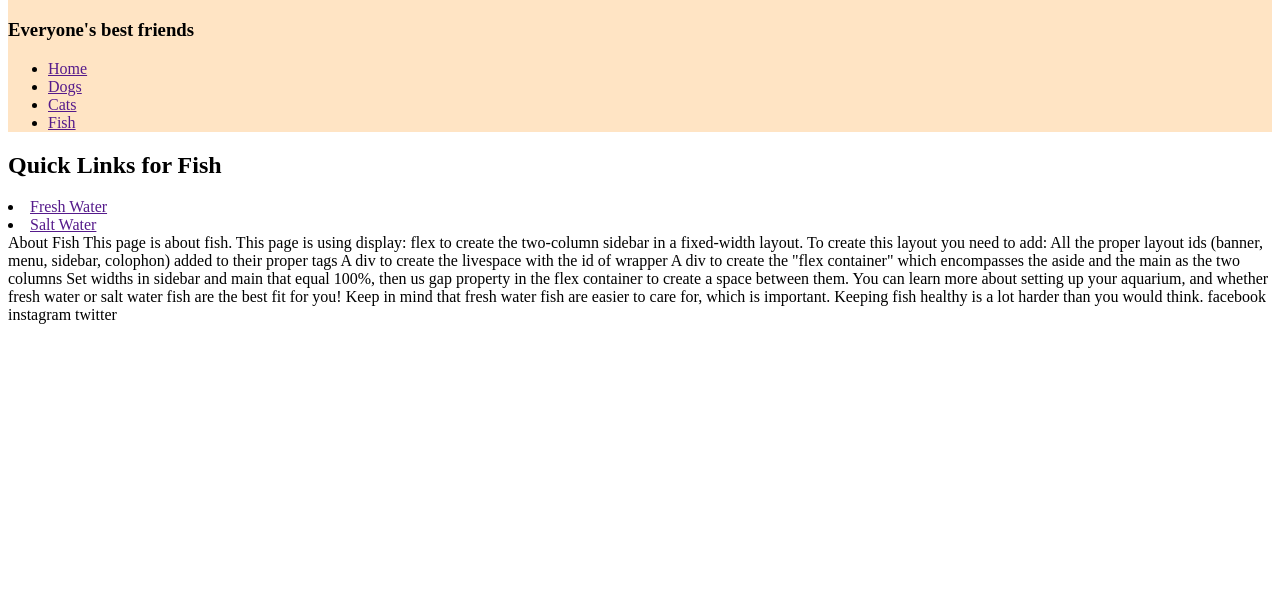
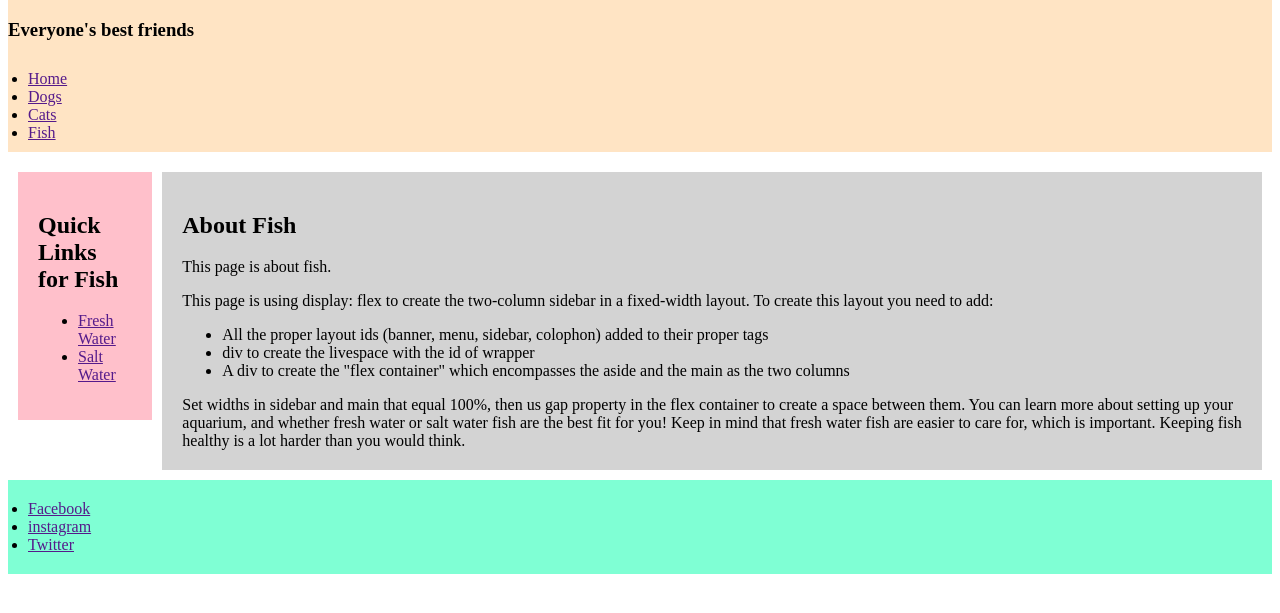
Before and after one commit to ErinJo11/Flexbox-1, a plain HTML site: page index.html in a window 1280 px wide. Shown: the part 61-674 px from the top of the page. Drawn offline with Linux system fonts and the light colour scheme.

Commit message:
completed this

```diff
--- a/index.html
+++ b/index.html
@@ -12,33 +12,49 @@
 <h1>Pets</h1>
 <h3>Everyone's best friends</h3>
 </div>
-<ul>
+
+<nav>
+<ul class="nav-list">
 <li><a href="">Home</a></li>
 <li><a href="">Dogs</a></li>
 <li><a href="">Cats</a></li>
 <li><a href="">Fish</a></li>
-
 </ul>
+</nav>
 </header>
 
+<div class="wrapper">
+<aside class="sidebar">
+
 <h2>Quick Links for Fish</h2>
+<ul>
 <li><a href="">Fresh Water</a></li>
 <li><a href="">Salt Water</a></li>
+</ul>
+</aside>
 
-About Fish
-This page is about fish.
+<main class="main">
+<h2>About Fish</h2>
+<p>This page is about fish.</p>
 
-This page is using display: flex to create the two-column sidebar in a fixed-width layout. To create this layout you need to add:
+<p>This page is using display: flex to create the two-column sidebar in a fixed-width layout. To create this layout you need to add:</p>
 
-All the proper layout ids (banner, menu, sidebar, colophon) added to their proper tags
-A div to create the livespace with the id of wrapper
-A div to create the "flex container" which encompasses the aside and the main as the two columns
+<ul>
+<li>All the proper layout ids (banner, menu, sidebar, colophon) added to their proper tags</li>
+<li>div to create the livespace with the id of wrapper</li>
+<li>A div to create the "flex container" which encompasses the aside and the main as the two columns</li>
+</ul>
 Set widths in sidebar and main that equal 100%, then us gap property in the flex container to create a space between them.
 You can learn more about setting up your aquarium, and whether fresh water or salt water fish are the best fit for you! Keep in mind that fresh water fish are easier to care for, which is important. Keeping fish healthy is a lot harder than you would think.
+</main>
+</div>
+<footer class="footer">
+<ul class="socials">
 
-
-facebook
-instagram
-twitter
+<li><a href="">Facebook</a></li>
+<li><a href="">instagram</a></li>
+<li><a href="">Twitter</a></li>
+</ul>
+</footer>
 </body>
-<a
+</html>
--- a/styles.css
+++ b/styles.css
@@ -3,3 +3,45 @@
     max-width: 600;
     margin: auto;
 }
+
+.top-header{
+    margin-bottom: 10px;
+}
+
+.wrapper{
+    display: flex;
+    justify-content: space-between;
+    align-items: flex-start;
+   padding: 10px;
+
+}
+
+.nav-list{
+    padding: 10px;
+    margin: 10px;
+}
+
+.sidebar{
+    background-color: pink;
+   display: block;
+   padding: 20px;
+    margin-right: 10px;
+    margin-bottom: 10px;
+
+}
+
+.main{
+    background-color: lightgrey;
+    padding: 20px;
+    display: block
+}
+
+.socials{
+    padding: 20px;
+    margin: 0;
+
+}
+
+footer{
+    background-color: aquamarine;
+}
```
